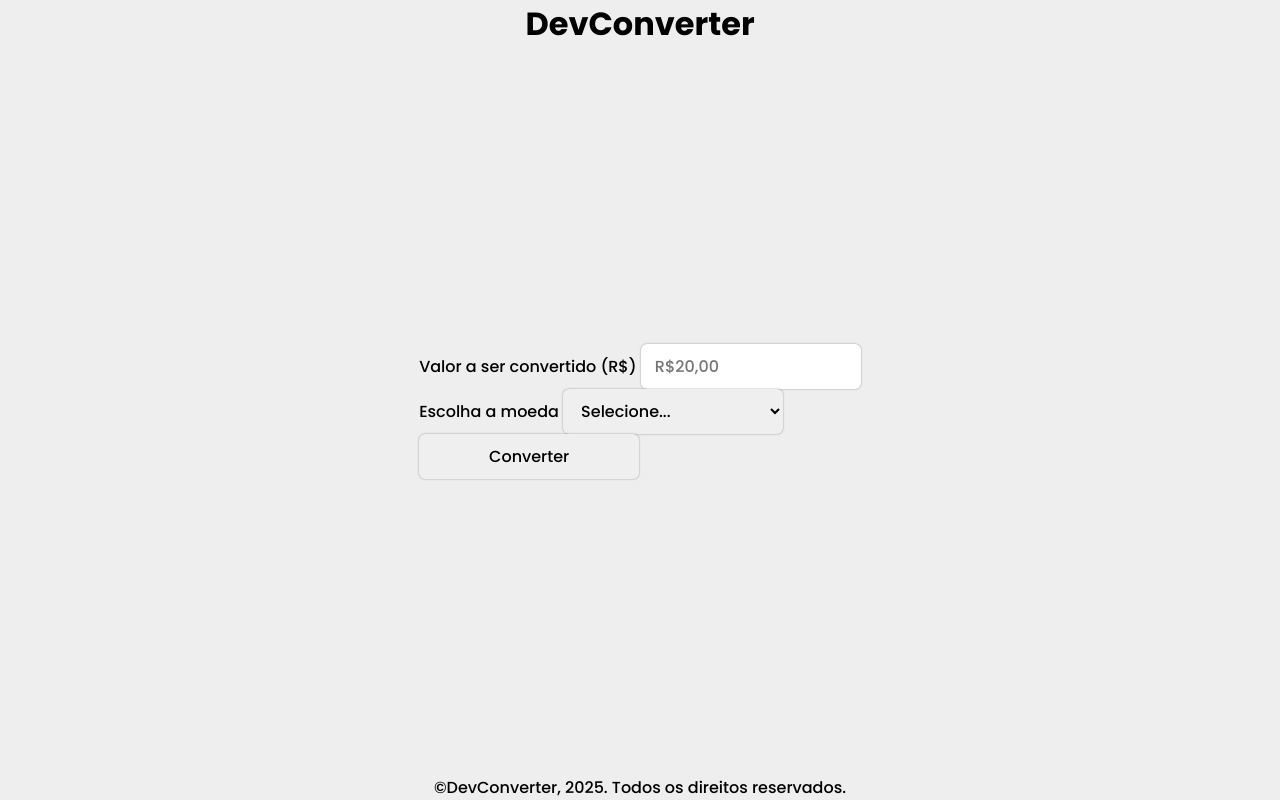
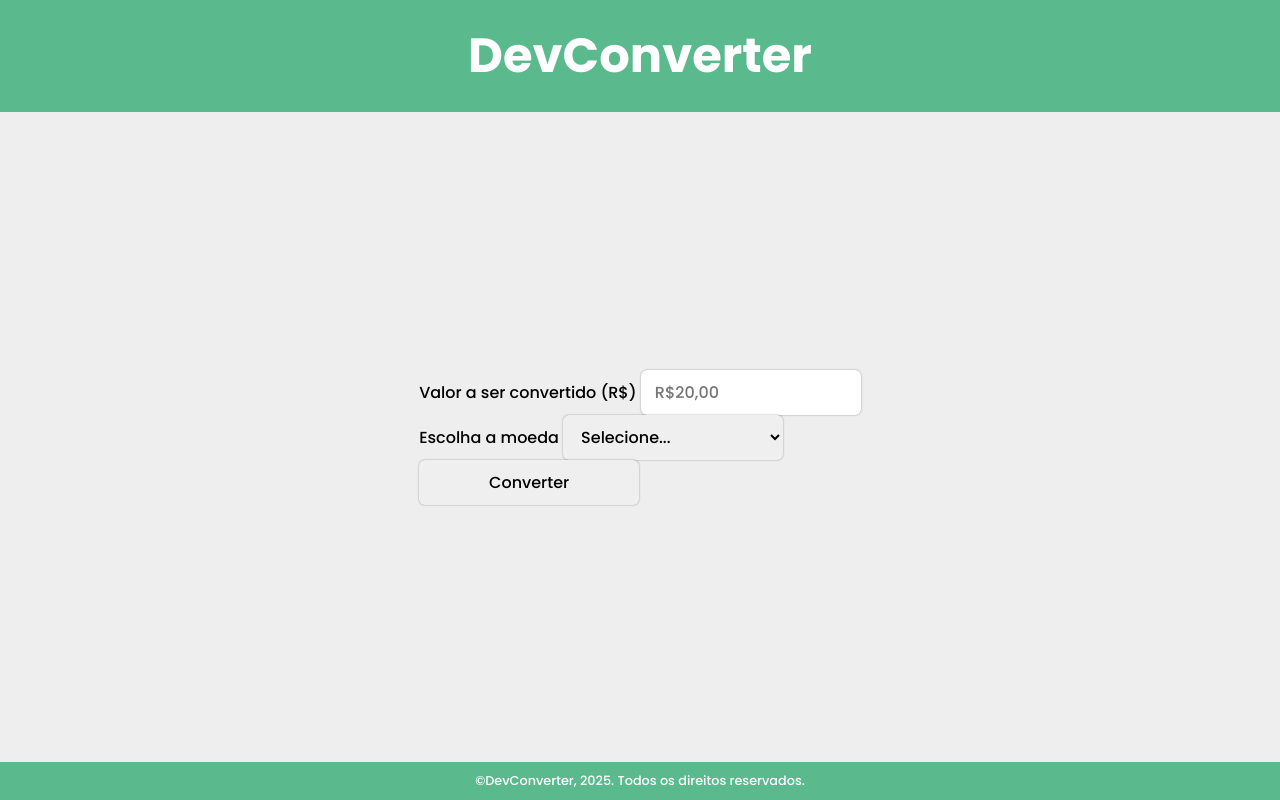
Before and after one commit to kallebereis/devConverter, a plain HTML site: page index.html in a window 1280 px wide. Drawn offline with Linux system fonts and the light colour scheme.

Commit message:
Header and Footer Styling

```diff
--- /dev/null
+++ b/css/footer.css
@@ -0,0 +1,12 @@
+footer {
+  width: 100%;
+  background: #5ABA8D;
+  padding: 10px;
+  text-align: center;
+}
+
+footer p {
+  color: #FFFFFF;
+  font-size: 0.8em;
+  font-weight: 500;
+}
--- /dev/null
+++ b/css/header.css
@@ -0,0 +1,12 @@
+header {
+  width: 100%;
+  background: #5ABA8D;
+  padding: 20px;
+}
+
+header h1 {
+  color: #FFFFFF;
+  font-size: 3em;
+  text-align: center;
+  cursor: pointer;
+}
--- a/index.html
+++ b/index.html
@@ -8,6 +8,8 @@
     <title>DevConverter</title>
     <!-- ===== CSS ===== -->
      <link rel="stylesheet" href="css/reset.css">
+     <link rel="stylesheet" href="css/header.css">
+     <link rel="stylesheet" href="css/footer.css">
     <!-- ===== FONT ===== -->
     <link
       href="https://fonts.googleapis.com/css2?family=Poppins:wght@500;600;700&display=swap"
```
